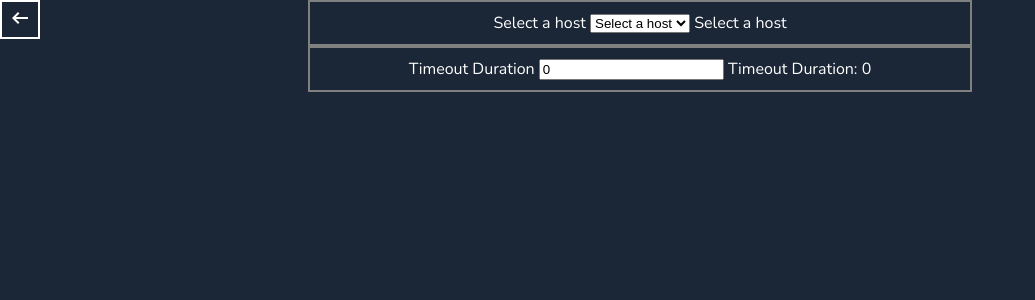
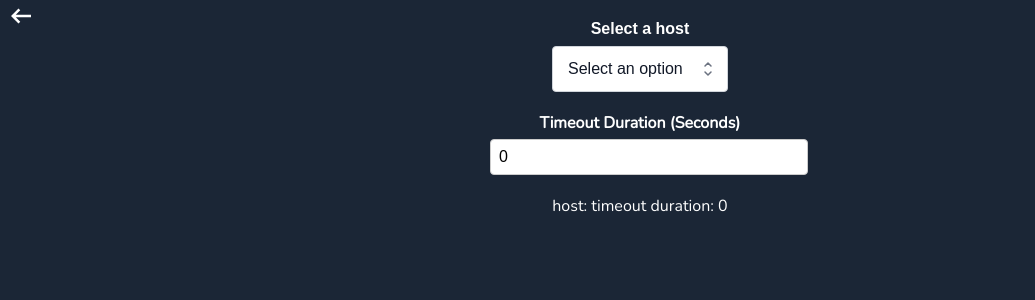
Before and after one commit to 1Mochiyuki/ClipUploader, a Svelte app in the folder frontend/: page / in a window 1280 px wide. Both pictures are taken after a click on the button 1246 px from the left and 28 px from the top of the page. Shown: the top 300 px of the page, without its empty margins (0-1035 px from the left). Built offline with nearby package versions, Linux system fonts and the light colour scheme.

Commit message:
custom components for timeout duration and host input

```diff
--- /dev/null
+++ b/frontend/src/components/HostInput.svelte
@@ -0,0 +1,215 @@
+<script>
+  import { onMount } from "svelte";
+
+  export let options = [
+    { value: "Catbox", label: "Catbox" },
+    { value: "pomf", label: "pomf" },
+    { value: "other", label: "other" },
+  ];
+  export let value = "";
+  export let placeholder = "Select an option";
+  let label = "Select a host";
+
+  let isOpen = false;
+  let selectContainer;
+  let containerWidth = "auto";
+  let id = `select-${Math.random().toString(36).slice(2, 9)}`;
+
+  const toggleDropdown = () => {
+    isOpen = !isOpen;
+  };
+  /**
+   * @param {Object} option - Currently selected option
+   * */
+  const selectOption = (option) => {
+    value = option.value;
+    isOpen = false;
+  };
+
+  onMount(() => {
+    const tempElement = document.createElement("span");
+    tempElement.style.visibility = "hidden";
+    tempElement.style.position = "absolute";
+    tempElement.style.whiteSpace = "nowrap";
+    document.body.appendChild(tempElement);
+
+    let maxWidth = 0;
+    options.forEach((option) => {
+      tempElement.textContent = option.label;
+      const width = tempElement.offsetWidth;
+      if (width > maxWidth) {
+        maxWidth = width;
+      }
+    });
+
+    tempElement.textContent = placeholder;
+    const placeholderWidth = tempElement.offsetWidth;
+    if (placeholderWidth > maxWidth) {
+      maxWidth = placeholderWidth;
+    }
+
+    document.body.removeChild(tempElement);
+
+    // Add some padding to the width
+    containerWidth = `${maxWidth + 60}px`;
+  });
+</script>
+
+<div class="select-wrapper" style="width: {containerWidth};">
+  <label for={id} class="select-label">{label}</label>
+  <div class="select-container" bind:this={selectContainer}>
+    <button
+      type="button"
+      {id}
+      on:click={toggleDropdown}
+      class="select-button"
+      aria-haspopup="listbox"
+      aria-expanded={isOpen}
+    >
+      <span class="select-value">
+        {value ? value : placeholder}
+      </span>
+      <span class="select-arrow">
+        <svg viewBox="0 0 20 20" fill="none" stroke="currentColor">
+          <path
+            d="M7 7l3-3 3 3m0 6l-3 3-3-3"
+            stroke-width="1.5"
+            stroke-linecap="round"
+            stroke-linejoin="round"
+          />
+        </svg>
+      </span>
+    </button>
+
+    {#if isOpen}
+      <div class="select-dropdown" role="listbox">
+        <ul class="select-options">
+          {#each options as option (option.value)}
+            <li
+              on:click={() => selectOption(option)}
+              class="select-option"
+              role="option"
+              aria-selected={option.value === value}
+            >
+              {option.label}
+              {#if option.value === value}
+                <span class="select-check">
+                  <svg viewBox="0 0 20 20" fill="currentColor">
+                    <path
+                      fill-rule="evenodd"
+                      d="M16.707 5.293a1 1 0 010 1.414l-8 8a1 1 0 01-1.414 0l-4-4a1 1 0 011.414-1.414L8 12.586l7.293-7.293a1 1 0 011.414 0z"
+                      clip-rule="evenodd"
+                    />
+                  </svg>
+                </span>
+              {/if}
+            </li>
+          {/each}
+        </ul>
+      </div>
+    {/if}
+  </div>
+</div>
+
+<style>
+  .select-wrapper {
+    font-family: Arial, sans-serif;
+    margin: 0 auto;
+  }
+
+  .select-label {
+    display: block;
+    margin-bottom: 0.5rem;
+    font-weight: bold;
+    color: #ffffff;
+  }
+
+  .select-container {
+    position: relative;
+  }
+
+  .select-button {
+    width: 100%;
+    padding: 10px 15px;
+    background-color: #ffffff;
+    border: 1px solid #d1d5db;
+    border-radius: 4px;
+    cursor: pointer;
+    text-align: left;
+    font-size: 16px;
+    line-height: 1.5;
+    color: #111827;
+    transition:
+      border-color 0.15s ease-in-out,
+      box-shadow 0.15s ease-in-out;
+  }
+
+  .select-button:focus {
+    outline: none;
+    border-color: #3b82f6;
+    box-shadow: 0 0 0 3px rgba(59, 130, 246, 0.5);
+  }
+
+  .select-value {
+    display: block;
+    overflow: hidden;
+    white-space: nowrap;
+    text-overflow: ellipsis;
+  }
+
+  .select-arrow {
+    position: absolute;
+    right: 10px;
+    top: 50%;
+    transform: translateY(-50%);
+    width: 20px;
+    height: 20px;
+    color: #6b7280;
+    pointer-events: none;
+  }
+
+  .select-dropdown {
+    position: absolute;
+    top: 100%;
+    left: 0;
+    z-index: 10;
+    width: 100%;
+    margin-top: 4px;
+    background-color: #ffffff;
+    border: 1px solid #d1d5db;
+    border-radius: 4px;
+    box-shadow:
+      0 4px 6px -1px rgba(0, 0, 0, 0.1),
+      0 2px 4px -1px rgba(0, 0, 0, 0.06);
+  }
+
+  .select-options {
+    max-height: 240px;
+    overflow-y: auto;
+    padding: 4px 0;
+    margin: 0;
+    list-style-type: none;
+  }
+
+  .select-option {
+    padding: 8px 12px;
+    cursor: pointer;
+    user-select: none;
+    color: black;
+  }
+
+  .select-option:hover {
+    background-color: #e3e4e4;
+  }
+
+  .select-option[aria-selected="true"] {
+    background-color: #e5e7eb;
+  }
+
+  .select-check {
+    float: right;
+    width: 20px;
+    height: 20px;
+    color: #3b82f6;
+  }
+</style>
--- a/frontend/src/components/Settings.svelte
+++ b/frontend/src/components/Settings.svelte
@@ -1,7 +1,8 @@
 <script>
   import { push } from "svelte-spa-router";
+  import HostInput from "./HostInput.svelte";
+  import TimeoutDuration from "./TimeoutDuration.svelte";
 
-  const hosts = ["catbox", "pomf", "other"];
   export let selectedHost;
   export let timeoutDuration = 0;
 </script>
@@ -9,55 +10,32 @@
 <div>
   <button
     on:click={() => push("/")}
-    class=""
-    style="background-color: rgba(0,0,0,0); border: 2px solid #FFFFFF;  box-shadow: none; float: left"
+    class="back"
+    style="background-color: rgba(0,0,0,0); border: 0;  box-shadow: none; float: left; "
   >
     <svg
       xmlns="http://www.w3.org/2000/svg"
       height="30px"
       viewBox="0 -960 960 960"
-      width="24px"
+      width="30px"
       fill="#FFFFFF"
       ><path
         d="M400-240 160-480l240-240 56 58-142 142h486v80H314l142 142-56 58Z"
       /></svg
     >
   </button>
-  <div>
-    <div class="center" style=" border: 2px solid gray;">
-      <label for="selected-host">Select a host</label>
-      <select name="selected-host" bind:value={selectedHost}>
-        <option value="Select a host" selected hidden disabled
-          >Select a host</option
-        >
-        {#each hosts as host}
-          <option value={host}>{host}</option>
-        {/each}
-      </select>
-      <span>{selectedHost}</span>
-    </div>
+  <div style="justify-content: space-between; padding-top: 20px;">
+    <div>
+      <HostInput bind:value={selectedHost}></HostInput>
 
-    <div class="center" style=" border: 2px solid gray;">
-      <label for="timeout-duration">Timeout Duration</label>
-      <input
-        name="timeout-duration"
-        type="number"
-        placeholder="Timeout Duration"
-        bind:value={timeoutDuration}
-      />
-
-      <label for="timeoutDuration"
-        >Timeout Duration: {!timeoutDuration ? 0 : timeoutDuration}</label
-      >
+      <TimeoutDuration bind:timeoutDuration></TimeoutDuration>
     </div>
   </div>
+  <span>host: {selectedHost} timeout duration: {timeoutDuration}</span>
 </div>
 
 <style>
-  .center {
-    margin: auto;
-    width: 50%;
-    border: 3px solid green;
-    padding: 10px;
+  .back:hover {
+    cursor: pointer;
   }
 </style>
--- /dev/null
+++ b/frontend/src/components/TimeoutDuration.svelte
@@ -0,0 +1,66 @@
+<script>
+  export let timeoutDuration = 0;
+  let labelText = "Timeout Duration (Seconds)";
+  let error = "";
+
+  function handleInput() {
+    if (!timeoutDuration) {
+      error = "Please enter a number";
+    } else if (isNaN(Number(timeoutDuration))) {
+      error = "Please enter a valid number";
+    } else {
+      error = "";
+      console.log(`Valid number entered: ${timeoutDuration}`);
+      // Here you can perform any action with the valid number
+    }
+  }
+</script>
+
+<div class="input-container">
+  <label for="numberInput">{labelText}</label>
+  <input
+    type="number"
+    id="numberInput"
+    bind:value={timeoutDuration}
+    on:input={handleInput}
+    placeholder="Timeout Duration"
+  />
+  {#if error}
+    <p class="error">{error}</p>
+  {/if}
+</div>
+
+<style>
+  .input-container {
+    max-width: 300px;
+    margin: 0 auto;
+    padding: 20px;
+    border-radius: 5px;
+  }
+
+  label {
+    display: block;
+    margin-bottom: 5px;
+    font-weight: bold;
+  }
+
+  input {
+    width: 100%;
+    padding: 8px;
+    border: 1px solid #ccc;
+    border-radius: 4px;
+    font-size: 16px;
+    transition: border-color 0.3s ease;
+  }
+
+  input:focus {
+    outline: none;
+    border-color: #4caf50;
+  }
+
+  .error {
+    color: red;
+    margin-top: 5px;
+    font-size: 14px;
+  }
+</style>
--- a/frontend/src/style.css
+++ b/frontend/src/style.css
@@ -100,10 +100,10 @@ body {
 .button-4:-webkit-details-marker {
   display: none;
 }
+
 .button-div {
   display: flex;
   justify-content: center;
   align-items: center;
   height: 50px;
-  border: 3px solid green;
 }
--- a/frontend/wailsjs/go/main/App.d.ts
+++ b/frontend/wailsjs/go/main/App.d.ts
@@ -5,4 +5,10 @@ export function ChooseFile():Promise<string>;
 
 export function RemovePathFromFile(arg1:string):Promise<string>;
 
+export function SaveIntPreference(arg1:number):Promise<void>;
+
+export function SaveStringPreference(arg1:string):Promise<void>;
+
+export function UploadViaLobfile(arg1:string):Promise<void>;
+
 export function UploadViaPomf(arg1:string):Promise<void>;
--- a/frontend/wailsjs/go/main/App.js
+++ b/frontend/wailsjs/go/main/App.js
@@ -10,6 +10,18 @@ export function RemovePathFromFile(arg1) {
   return window['go']['main']['App']['RemovePathFromFile'](arg1);
 }
 
+export function SaveIntPreference(arg1) {
+  return window['go']['main']['App']['SaveIntPreference'](arg1);
+}
+
+export function SaveStringPreference(arg1) {
+  return window['go']['main']['App']['SaveStringPreference'](arg1);
+}
+
+export function UploadViaLobfile(arg1) {
+  return window['go']['main']['App']['UploadViaLobfile'](arg1);
+}
+
 export function UploadViaPomf(arg1) {
   return window['go']['main']['App']['UploadViaPomf'](arg1);
 }
```
Also changed, not shown: 1 other file (tests, documents, lock files or other folders).
